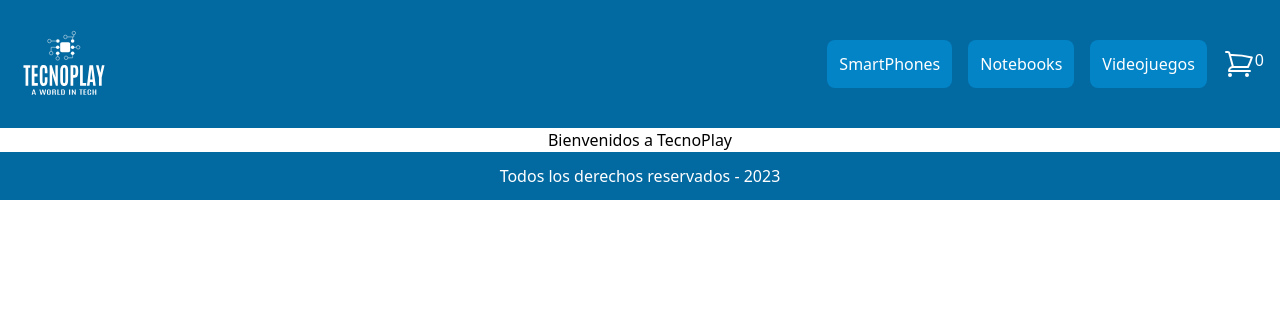
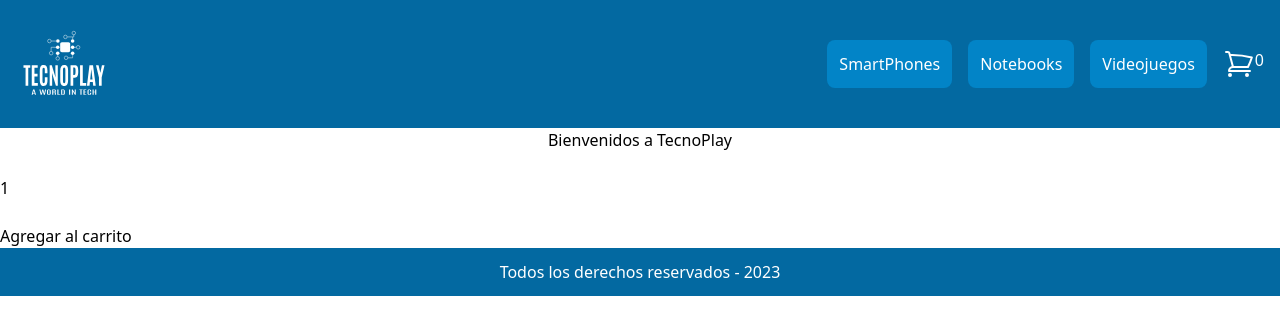
Before and after one commit to JoseLuisSep85/PreEntrega1SepulvedaJose, a React (Create React App) app: page / in a window 1280 px wide. Shown: the top 334 px of the page. Built offline with nearby package versions, Linux system fonts and the light colour scheme.

Commit message:
Agregando ItemCount

```diff
--- a/src/App.js
+++ b/src/App.js
@@ -1,4 +1,5 @@
 import Footer from "./components/Footer";
+import ItemCount from "./components/ItemCount";
 import ItemListContainer from "./components/ItemListContainer";
 import NavBar from "./components/NavBar";
 
@@ -8,6 +9,7 @@ function App() {
     <div className="App">
       <NavBar/>
       <ItemListContainer greeting={'Bienvenidos a TecnoPlay'}/>
+      <ItemCount initial={1} stock={10} onAdd={(cantidad) => console.log('Cantidad agregada', cantidad)}/>
       <Footer/>
     </div>
   );
--- /dev/null
+++ b/src/components/ItemCount.js
@@ -0,0 +1,31 @@
+import React, { useState } from 'react'
+
+function ItemCount({stock, initial, onAdd}) {
+    const [cantidad, setCantidad] = useState(initial)
+    const agregar = () => {
+        if(cantidad < stock) {
+            setCantidad(cantidad + 1)
+        }
+    }
+
+    const quitar = () => {
+        if(cantidad > stock) {
+            setCantidad(cantidad - 1)
+        }
+    }
+
+    return (
+    <div className='contador'>
+        <div className='controles'>
+            <button className='boton' onClick={agregar}></button>
+            <h4 className='numero'>{cantidad}</h4>
+            <button className='boton' onClick={quitar}></button>
+        </div>
+        <div>
+            <button className='boton' onClick={() => onAdd(cantidad)} disabled={!stock}>Agregar al carrito</button>
+        </div>
+    </div>
+  )
+}
+
+export default ItemCount
```
